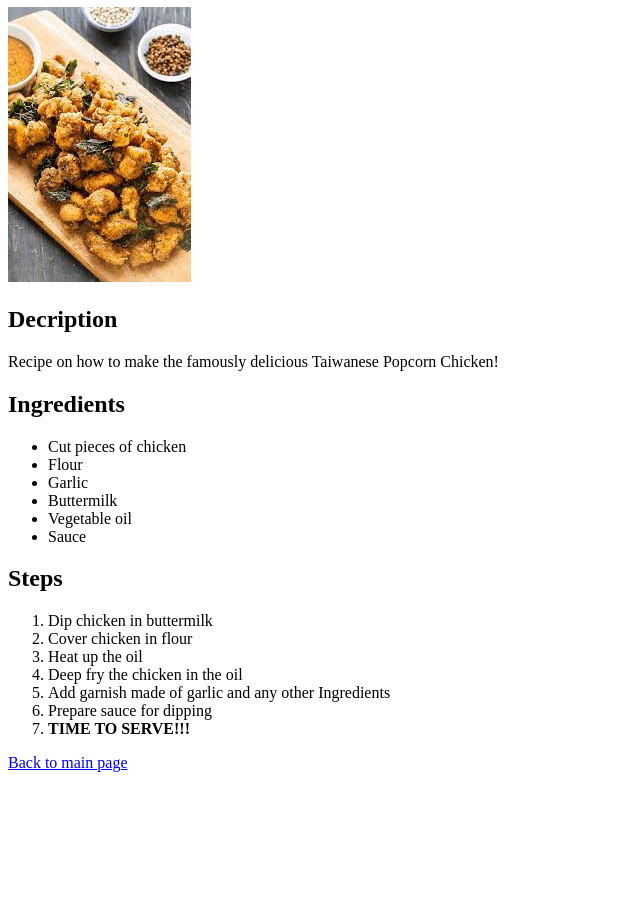
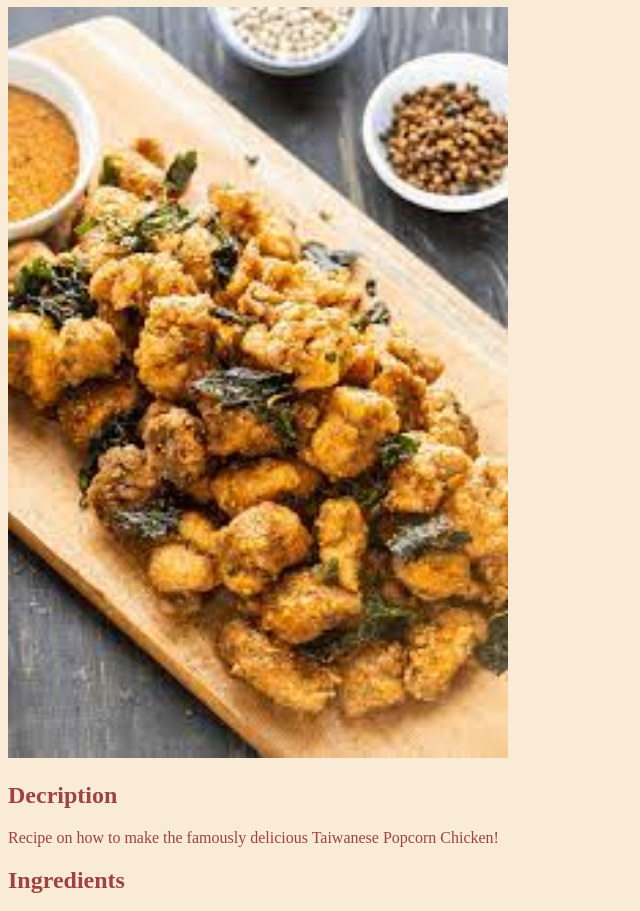
Before and after one commit to howardlin1218/odin-recipes, a plain HTML site: page recipes/popcorn_chicken.html in a window 1280 px wide. Shown: the part 73-984 px from the top of the page, without its empty margins (0-640 px from the left). Before the commit the page ends 853 px from the top, so only its background shows below. Drawn offline with Linux system fonts and the light colour scheme.

Commit message:
added css styles

```diff
--- a/recipes/popcorn_chicken.html
+++ b/recipes/popcorn_chicken.html
@@ -3,16 +3,22 @@
     <head>
         <meta charset="UTF-8">
         <title>Popcorn Chicken Recipe</title>
+        <link rel = "stylesheet" href = "../styles.css">
+        <style>
+            * {
+                background-color: antiquewhite;
+            }
+        </style>
     </head>
 
     <body>
         <h1>Popcorn Chicken</h1>
-        <img src="../images/popcorn_chicken.jpg" alt = "Popcorn Chicken">
+        <img id = "popcorn" src ="../images/popcorn_chicken.jpg" alt = "Popcorn Chicken">
         <h2>Decription</h2>
         <p>Recipe on how to make the famously delicious Taiwanese Popcorn Chicken!</p>
 
         <h2>Ingredients</h2>
-        <ul>
+        <ul id = "recipe-list">
             <li>Cut pieces of chicken</li>
             <li>Flour</li>
             <li>Garlic</li>
@@ -22,7 +28,7 @@
         </ul>
 
         <h2>Steps</h2>
-        <ol>
+        <ol id = "recipe-list">
             <li>Dip chicken in buttermilk</li>
             <li>Cover chicken in flour</li>
             <li>Heat up the oil</li>
@@ -31,6 +37,6 @@
             <li>Prepare sauce for dipping</li>
             <li> <strong>TIME TO SERVE!!!</strong> </li>
         </ol>
-        <a href = "../index.html">Back to main page</a>
+        <a id = "return" href = "../index.html">Back to main page</a>
     </body>
 </html>
--- /dev/null
+++ b/styles.css
@@ -0,0 +1,29 @@
+* {
+    background-color: rgb(160, 236, 233);
+}
+
+
+h1, h2, p {
+    color: rgb(158, 66, 66);
+}
+
+a {
+    color: rgb(236, 49, 236);
+}
+
+li {
+    color: rgb(236, 49, 236);
+}
+
+img {
+    height: auto;
+    width: 500px;
+}
+
+#recipe-list li {
+    color:rgb(77, 10, 10);
+}
+
+a#return {
+    color :rgb(150, 119, 72);
+}
```
Also changed, not shown: index.html (+2 -1 lines), recipes/beef_noodles.html (+9 -3 lines), recipes/cereal.html (+9 -3 lines).
